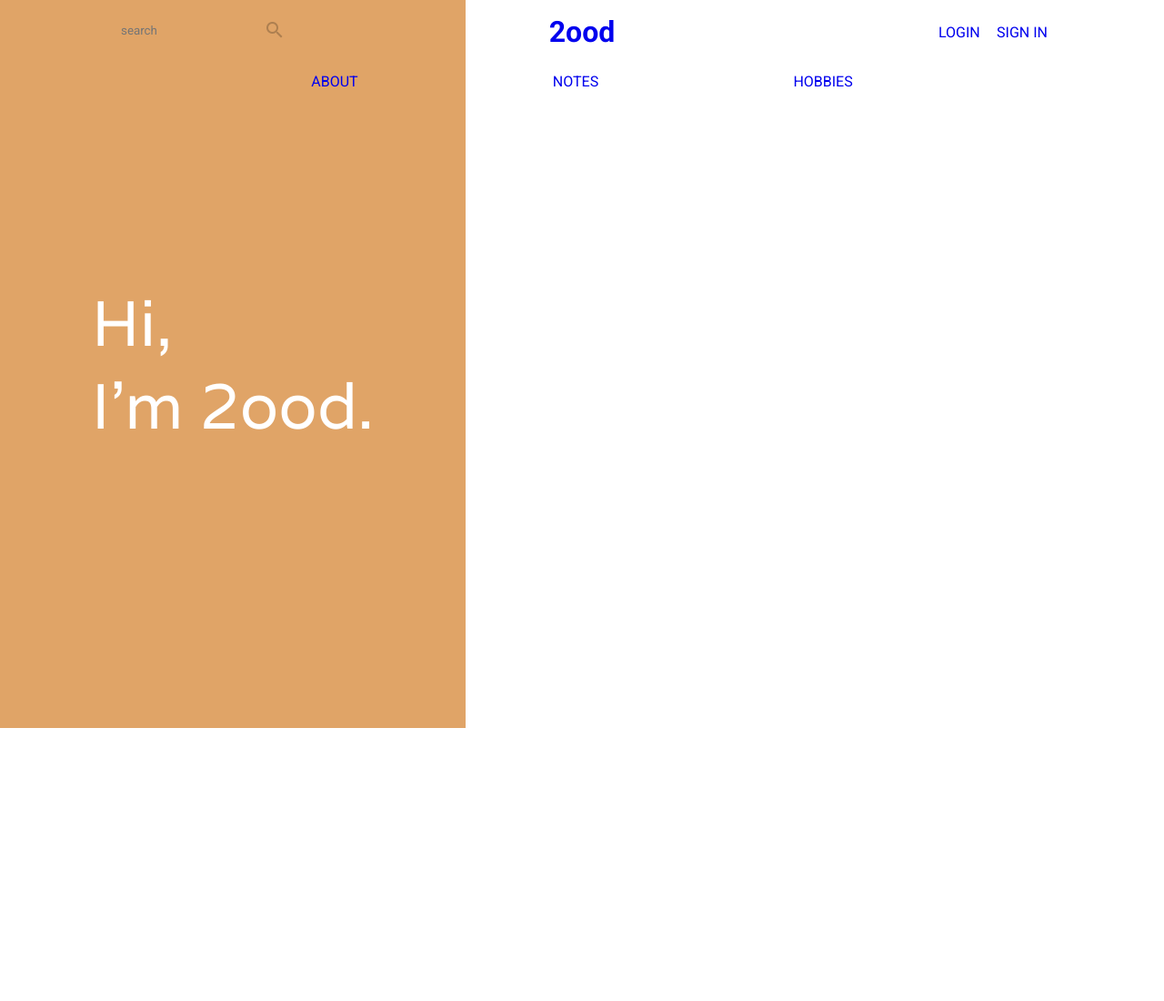
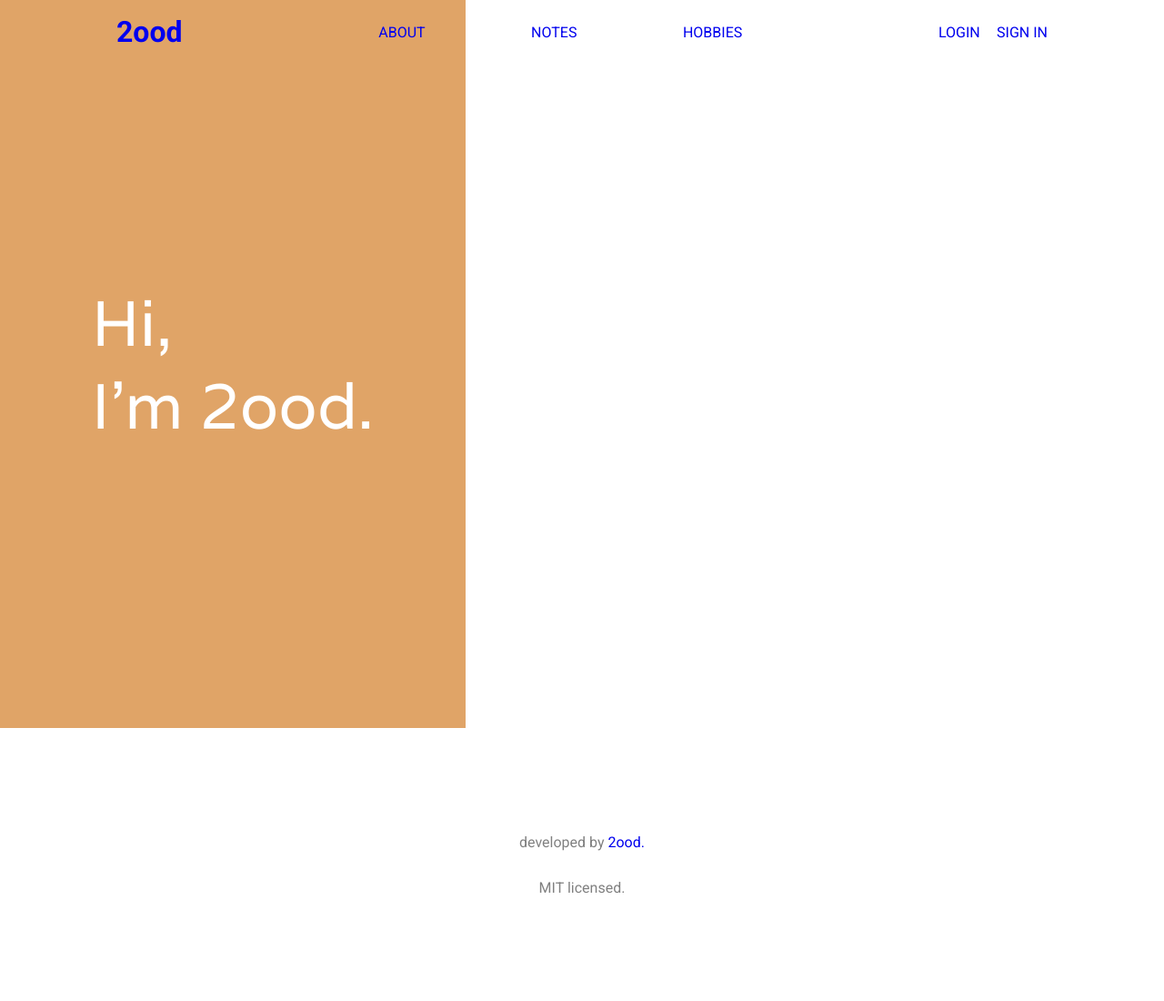
Before and after one commit to 2ood/blog, a PHP site: page /html/landing_page.html in a window 1280 px wide. Shown: the whole page at 91% size. Before the commit the page ends 800 px from the top, so only its background shows below. Run offline with PHP 8.4, Linux system fonts and the light colour scheme.

Commit message:
edit : changed landing_page nav bar composition

```diff
--- a/html/css/landing_page.css
+++ b/html/css/landing_page.css
@@ -43,9 +43,7 @@ h1 {display:inline-block;}
   align-self: center;
 }
 .logo {
-  position : absolute;
-  left : 50%;
-  transform : translateX(-50%);
+  position :relative;
 }
 
 input#top_search {
@@ -102,12 +100,19 @@ input#top_search {
   display : inline-block;
 }
 
+.nav_bar {
+  display : inline-block;
+  position : relative;
+  width : 400px;
+}
+
 
 .nav_bar ul {
-  padding : 10px 10%;
-  display: flex;
-  justify-content: space-evenly;
-  align-items: center;
+  display : flex;
+  position :relative;
+  width : 100%;
+  justify-content: space-between;
+
 }
 .nav_bar ul li {
   display : inline-block;
@@ -128,3 +133,15 @@ input#top_search {
   background-color : #E0A467;
   width :
 }
+
+
+footer {
+  display : grid;
+  position: relative;
+  align-items: center;
+  justify-content: center;
+  text-align: center;
+  height : 100px;
+  color : gray;
+  margin : 100px;
+}
--- a/html/landing_page.html
+++ b/html/landing_page.html
@@ -14,13 +14,23 @@
   <body>
     <div class ="top_bar">
     <div class="logo_bar">
+      <!--deprecated
       <span class="search">
         <span class="material-icons" id="search">search</span>
         <input type="text" id="top_search" placeholder="search">
-      </span> <!--.search-->
+      </span>
+      -->
       <div class="logo">
         <a href="#"><h1>2ood</h1></a>
       </div> <!--.logo-->
+      <div class="nav_bar">
+        <ul>
+          <li><a href="#">ABOUT</a></li>
+          <li><a href="#">NOTES</a></li>
+          <li><a href="#">HOBBIES</a></li>
+        </ul>
+      </div><!--.navbar-->
+
       <span class="log_status">
         <ul class="logout">
           <li><a href="#">LOGIN</a></li>
@@ -32,18 +42,16 @@
         </ul>
       </span><!--.log_status-->
       </div> <!--.logo_bar-->
-      <div class="nav_bar">
-        <ul>
-          <li><a href="#">ABOUT</a></li>
-          <li><a href="#">NOTES</a></li>
-          <li><a href="#">HOBBIES</a></li>
-        </ul>
-      </div><!--.navbar-->
+
     </div><!--.top_bar-->
     <div class=left>
       Hi,<br>
       I'm 2ood.
     </div><!--.left-->
+    <footer>
+      <div> developed by <a href="https://github.com/2ood">2ood.</a></div>
+      <div> MIT licensed.</div>
+    </footer>
     <script src="script/landing_page.js"></script>
   </body>
 </html>
```
